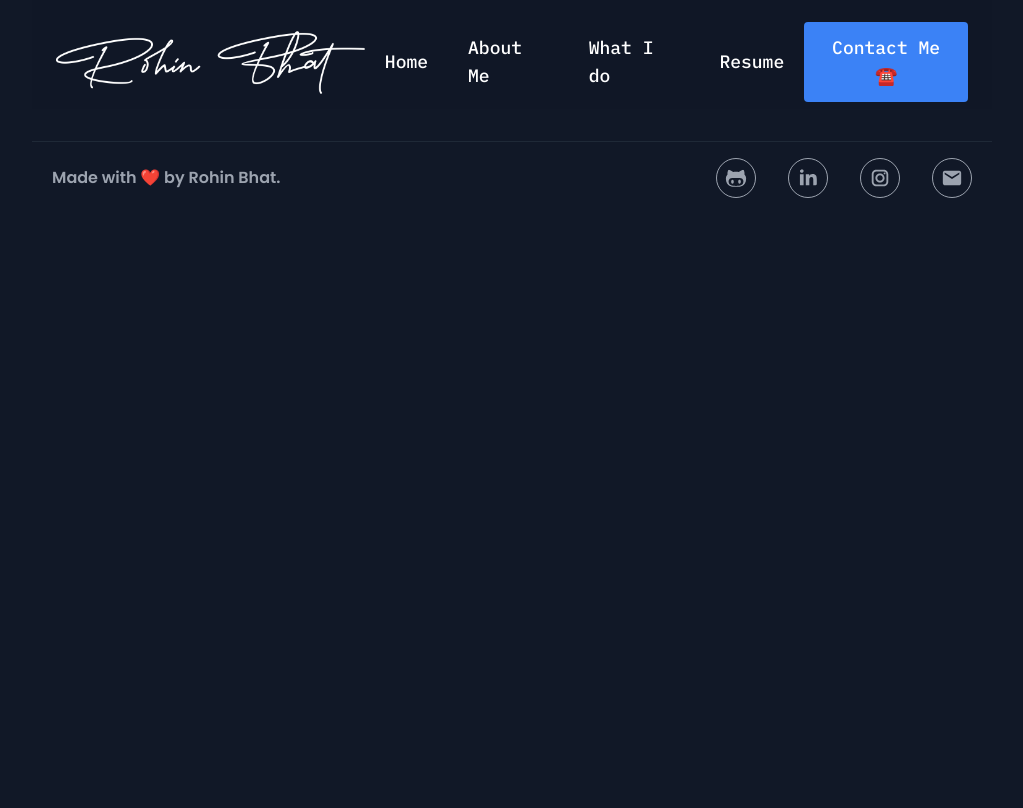
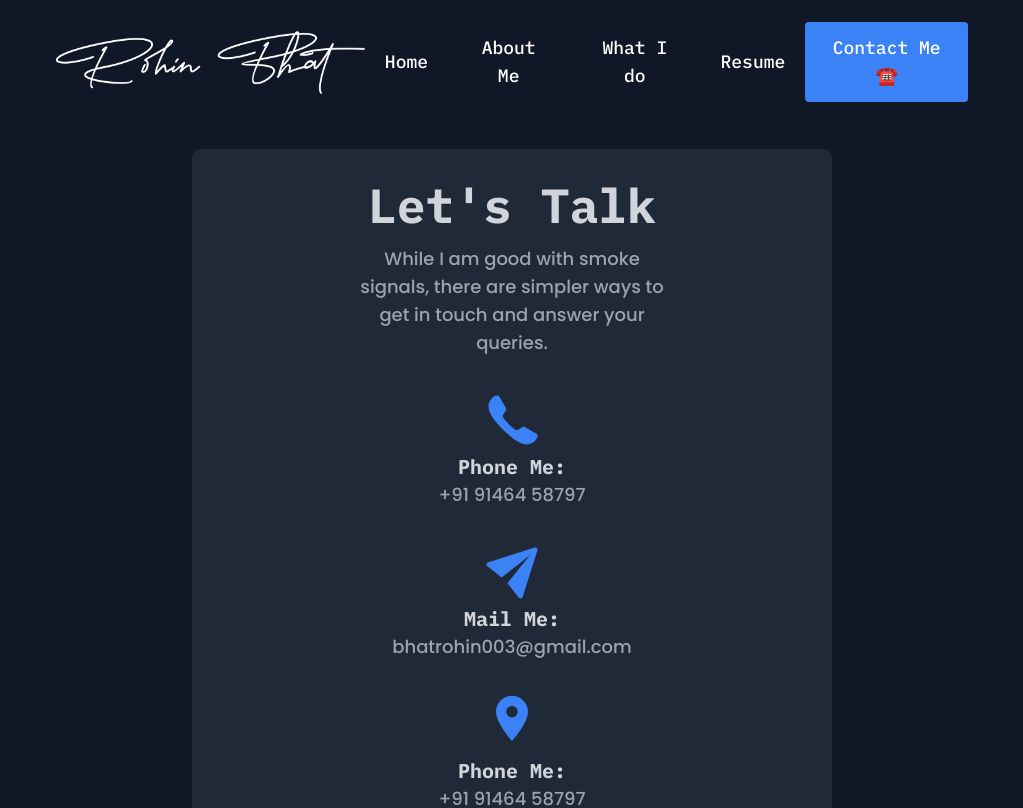
Before and after one commit to RohinBhat/portfolio, a React (Create React App) app: page /contact in a window 1280 px wide. Shown: the top 808 px of the page, without its empty margins (128-1151 px from the left). Built offline with nearby package versions, Linux system fonts and the light colour scheme.

Commit message:
Added Contact

```diff
--- a/src/App.css
+++ b/src/App.css
@@ -1,38 +1,3 @@
 .App {
   text-align: center;
 }
-
-.App-logo {
-  height: 40vmin;
-  pointer-events: none;
-}
-
-@media (prefers-reduced-motion: no-preference) {
-  .App-logo {
-    animation: App-logo-spin infinite 20s linear;
-  }
-}
-
-.App-header {
-  background-color: #282c34;
-  min-height: 100vh;
-  display: flex;
-  flex-direction: column;
-  align-items: center;
-  justify-content: center;
-  font-size: calc(10px + 2vmin);
-  color: white;
-}
-
-.App-link {
-  color: #61dafb;
-}
-
-@keyframes App-logo-spin {
-  from {
-    transform: rotate(0deg);
-  }
-  to {
-    transform: rotate(360deg);
-  }
-}
--- a/src/App.js
+++ b/src/App.js
@@ -3,6 +3,7 @@ import "./App.css";
 import { Route, BrowserRouter as Router, Switch } from "react-router-dom";
 
 import AboutMe from "./pages/AboutMe";
+import Contact from "./pages/Contact";
 import Footer from "./components/Shared/Footer";
 import Homepage from "./pages/Homepage";
 import NavBar from "./components/Shared/NavBar";
@@ -27,6 +28,9 @@ function App() {
           <Route exact path="/work">
             <WhatIDo />
           </Route>
+          <Route exact path="/contact">
+            <Contact />
+          </Route>
         </Switch>
         <Footer />
       </div>
--- a/src/components/Homepage/CollabCTA.js
+++ b/src/components/Homepage/CollabCTA.js
@@ -1,3 +1,4 @@
+import { Link } from "react-router-dom";
 import React from "react";
 
 export default function CollabCTA() {
@@ -15,13 +16,11 @@ export default function CollabCTA() {
           </div>
 
           <div className="pt-8 md:pt-0 justify-center lg:ml-auto z-10">
-            <button
-              href="/"
-              target="_blank"
-              className="flex items-center px-8 py-4 text-center font-primary font-semibold text-lg text-white bg-blue-500 font-display rounded-md transition duration-500 hover:bg-blue-700 hover:text-white"
-            >
-              <p>☕ Let's Talk</p>
-            </button>
+            <Link to="/contact">
+              <button className="flex items-center px-8 py-4 text-center font-primary font-semibold text-lg text-white bg-blue-500 font-display rounded-md transition duration-500 hover:bg-blue-700 hover:text-white">
+                <p>☕ Let's Talk</p>
+              </button>
+            </Link>
           </div>
 
           <div className="absolute bg-gray-700 opacity-60 w-96 h-96 -top-12 -right-16 md:w-[800px] md:h-[600px] md:left-[45%] md:top-[-150%] rounded-full shadow-2xl z-0"></div>
--- a/src/components/Homepage/Hero.js
+++ b/src/components/Homepage/Hero.js
@@ -44,7 +44,7 @@ export default function Hero() {
               See my Resume
             </button>
           </Link>
-          <Link>
+          <Link to="/contact">
             <button className="w-full mt-4 bg-transparent transition duration-500 ease-in-out hover:bg-blue-500 text-blue-500 font-semibold hover:text-white py-4 px-6 border border-blue-500 hover:border-transparent rounded lg:mt-8 lg:w-auto">
               Hire me now
             </button>
--- a/src/components/Homepage/Projects.js
+++ b/src/components/Homepage/Projects.js
@@ -8,9 +8,15 @@ export default function Projects() {
       <h1 className="text-center font-secondary font-semibold text-2xl capitalize text-blue-500">
         TAKE A LOOK
       </h1>
-      <h1 className="text-center mt-2 font-primary font-black text-5xl capitalize text-gray-300 transition duration-500 ease-in-out transform hover:scale-105 hover:text-yellow-400">
-        Recent Projects
-      </h1>
+      <a
+        href="https://www.github.com/RohinBhat/"
+        target="_blank"
+        rel="noreferrer"
+      >
+        <h1 className="text-center mt-2 font-primary font-black text-5xl capitalize text-gray-300 transition duration-500 ease-in-out transform hover:scale-105 hover:text-yellow-400">
+          Recent Projects
+        </h1>
+      </a>
       <div className="grid grid-cols-1 lg:grid-cols-2 xl:grid-cols-3 gap-8">
         {projectsData.map((project, index) => (
           <ProjectCard project={project} key={index} />
--- a/src/components/Homepage/Recommendations.js
+++ b/src/components/Homepage/Recommendations.js
@@ -20,12 +20,20 @@ export default function Recommendations() {
       <h1 className="text-center font-secondary font-semibold text-2xl capitalize text-blue-500">
         WHAT MY SENIORS SAY
       </h1>
-      <h1 className="text-center mt-2 font-primary font-black text-5xl capitalize text-gray-300 transition duration-500 ease-in-out transform hover:scale-105 hover:text-yellow-400">
-        Recommendations
-      </h1>
+      <a
+        href="https://www.linkedin.com/in/rohin-bhat-a2a9a5192/"
+        target="_blank"
+        rel="noreferrer"
+      >
+        <h1 className="text-center mt-2 font-primary font-black text-5xl capitalize text-gray-300 transition duration-500 ease-in-out transform hover:scale-105 hover:text-yellow-400">
+          Recommendations
+        </h1>
+      </a>
+
       <div className="mt-20 grid grid-cols-1 gap-8">
         <RecommendationCard recommendation={current} />
       </div>
+
       <div>
         <div className="flex flex-row justify-center space-x-2 py-4">
           {recommendationsData.map((recommendation, index) => (
--- a/src/components/Shared/NavBar.js
+++ b/src/components/Shared/NavBar.js
@@ -1,18 +1,17 @@
-import { Link, NavLink } from "react-router-dom";
-
+import { NavLink } from "react-router-dom";
 import React from "react";
 import logo from "../../images/portfolio-logo-white.png";
 
 export default function NavBar() {
   return (
     <div className="sticky bg-gray-900 bg-opacity-80 z-50 top-0 pt-4 backdrop-filter backdrop-blur mx-auto flex flex-wrap lg:flex-nowrap items-center justify-between px-8 sm:px-6">
-      <Link to="/">
+      <NavLink to="/">
         <img
           src={logo}
           className="max-h-16 md:max-h-20 xl:max-h-24 transition duration-500 ease-in-out transform hover:scale-105"
           alt="Logo"
         />
-      </Link>
+      </NavLink>
       <button className="text-white inline-flex p-3 hover:bg-gray-800 rounded lg:hidden">
         <svg
           xmlns="http://www.w3.org/2000/svg"
@@ -34,31 +33,33 @@ export default function NavBar() {
         <div className="flex flex-col lg:flex lg:flex-row">
           <NavLink
             to="/"
-            className="text-white font-primary font-medium text-lg px-5 transition duration-500 ease-in-out hover:text-blue-500 mt-2 lg:my-auto"
+            className="text-white font-primary font-medium text-lg px-5 text-center transition duration-500 ease-in-out hover:text-blue-500 mt-2 lg:my-auto"
           >
             Home
           </NavLink>
-          <Link
+          <NavLink
             to="/about"
-            className="text-white font-primary font-medium text-lg px-5 transition duration-500 ease-in-out hover:text-blue-500 mt-2 lg:my-auto"
+            className="text-white font-primary font-medium text-lg px-5 text-center transition duration-500 ease-in-out hover:text-blue-500 mt-2 lg:my-auto"
           >
             About Me
-          </Link>
-          <Link
+          </NavLink>
+          <NavLink
             to="/work"
-            className="text-white font-primary font-medium text-lg px-5 transition duration-500 ease-in-out hover:text-blue-500 mt-2 lg:my-auto"
+            className="text-white font-primary font-medium text-lg px-5 text-center transition duration-500 ease-in-out hover:text-blue-500 mt-2 lg:my-auto"
           >
             What I do
-          </Link>
+          </NavLink>
           <NavLink
             to="/resume"
-            className="text-white font-primary font-medium text-lg px-5 transition duration-500 ease-in-out hover:text-blue-500 mt-2 lg:my-auto"
+            className="text-white font-primary font-medium text-lg px-5 text-center transition duration-500 ease-in-out hover:text-blue-500 mt-2 lg:my-auto"
           >
             Resume
           </NavLink>
-          <button className="bg-blue-500 hover:bg-blue-700 text-white font-medium transition duration-500 ease-in-out py-3 px-4 rounded font-primary text-lg mt-2 mb-4 lg:mt-0 lg:mb-0">
-            Contact Me ☎️
-          </button>
+          <NavLink to="/contact">
+            <button className="bg-blue-500 hover:bg-blue-700 text-white font-medium text-center transition duration-500 ease-in-out py-3 px-4 rounded font-primary text-lg mt-2 mb-4 lg:mt-0 lg:mb-0">
+              Contact Me ☎️
+            </button>
+          </NavLink>
         </div>
       </div>
     </div>
--- /dev/null
+++ b/src/pages/Contact.js
@@ -0,0 +1,64 @@
+import React from "react";
+
+export default function Contact() {
+  return (
+    <div className="overflow-hidden bg-gray-800 rounded-lg shadow-md items-center w-auto lg:w-4/6 mx-auto py-8 my-10">
+      <div className="w-3/4 md:w-1/2 mx-auto">
+        <h1 className="text-center font-primary font-black text-5xl capitalize text-gray-300 transition duration-500 ease-in-out transform hover:scale-105 hover:text-yellow-400">
+          Let's Talk
+        </h1>
+        <h1 className="text-center mt-4 font-secondary font-medium text-lg text-gray-400">
+          While I am good with smoke signals, there are simpler ways to get in
+          touch and answer your queries.
+        </h1>
+        <div className="mt-8 space-y-8 ">
+          <div className="mx-auto">
+            <svg
+              className="w-16 h-16 mx-auto fill-current text-blue-500"
+              xmlns="http://www.w3.org/2000/svg"
+              viewBox="0 0 30 30"
+            >
+              <path d="M21.225,17.889c-0.406-0.238-0.905-0.233-1.309,0.007l-2.046,1.219c-0.458,0.273-1.03,0.241-1.45-0.087 c-0.726-0.567-1.895-1.521-2.912-2.538c-1.017-1.017-1.971-2.186-2.538-2.912c-0.328-0.42-0.36-0.992-0.087-1.45l1.219-2.046 c0.241-0.404,0.243-0.907,0.005-1.313L9.105,3.641c-0.291-0.496-0.869-0.74-1.428-0.603C7.134,3.17,6.429,3.492,5.69,4.232 c-2.314,2.314-3.543,6.217,5.159,14.919s12.604,7.474,14.919,5.159c0.741-0.741,1.062-1.447,1.195-1.991 c0.135-0.558-0.105-1.132-0.6-1.422C25.127,20.174,22.461,18.613,21.225,17.889z"></path>
+            </svg>
+            <p className="text-center text-gray-300 font-primary font-bold text-xl">
+              Phone Me:
+            </p>
+            <p className="text-center text-gray-400 font-secondary font-medium text-lg">
+              +91 91464 58797
+            </p>
+          </div>
+          <div className="mx-auto">
+            <svg
+              className="w-16 h-16 mx-auto fill-current text-blue-500"
+              xmlns="http://www.w3.org/2000/svg"
+              viewBox="0 0 30 30"
+            >
+              <path d="M 26 3 A 1 1 0 0 0 25.716797 3.0429688 A 1 1 0 0 0 25.636719 3.0683594 L 3.6503906 10.060547 L 3.6503906 10.064453 A 1 1 0 0 0 3 11 A 1 1 0 0 0 3.4824219 11.853516 L 10.164062 17.154297 L 23.373047 6.6269531 L 12.845703 19.835938 L 18.142578 26.513672 A 1 1 0 0 0 19 27 A 1 1 0 0 0 19.935547 26.349609 L 19.939453 26.349609 L 26.9375 4.34375 A 1 1 0 0 0 26.957031 4.2832031 A 1 1 0 0 0 27 4 A 1 1 0 0 0 26 3 z"></path>
+            </svg>
+            <p className="text-center text-gray-300 font-primary font-bold text-xl">
+              Mail Me:
+            </p>
+            <p className="text-center text-gray-400 font-secondary font-medium text-lg">
+              bhatrohin003@gmail.com
+            </p>
+          </div>
+          <div className="mx-auto">
+            <svg
+              className="w-16 h-16 mx-auto fill-current text-blue-500"
+              xmlns="http://www.w3.org/2000/svg"
+              viewBox="0 0 24 24"
+            >
+              <path d="M 12 1 C 8.686 1 6 3.686 6 7 C 6 11.286 12 18 12 18 C 12 18 18 11.286 18 7 C 18 3.686 15.314 1 12 1 z M 12 4.8574219 C 13.184 4.8574219 14.142578 5.816 14.142578 7 C 14.142578 8.183 13.183 9.1425781 12 9.1425781 C 10.817 9.1425781 9.8574219 8.184 9.8574219 7 C 9.8574219 5.816 10.816 4.8574219 12 4.8574219 z"></path>
+            </svg>
+            <p className="text-center text-gray-300 font-primary font-bold text-xl">
+              Phone Me:
+            </p>
+            <p className="text-center text-gray-400 font-secondary font-medium text-lg">
+              +91 91464 58797
+            </p>
+          </div>
+        </div>
+      </div>
+    </div>
+  );
+}
```
Also changed, not shown: src/pages/Resume.js (+4 -5 lines).
